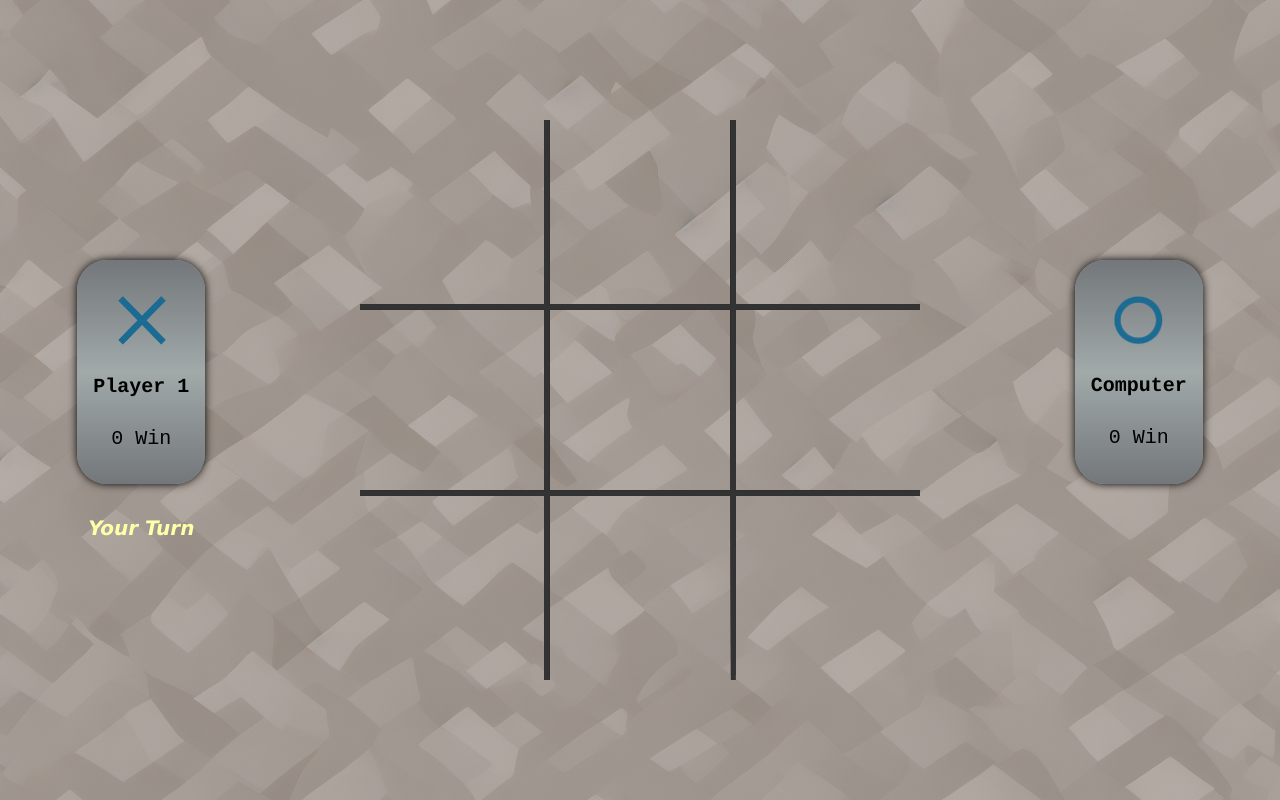
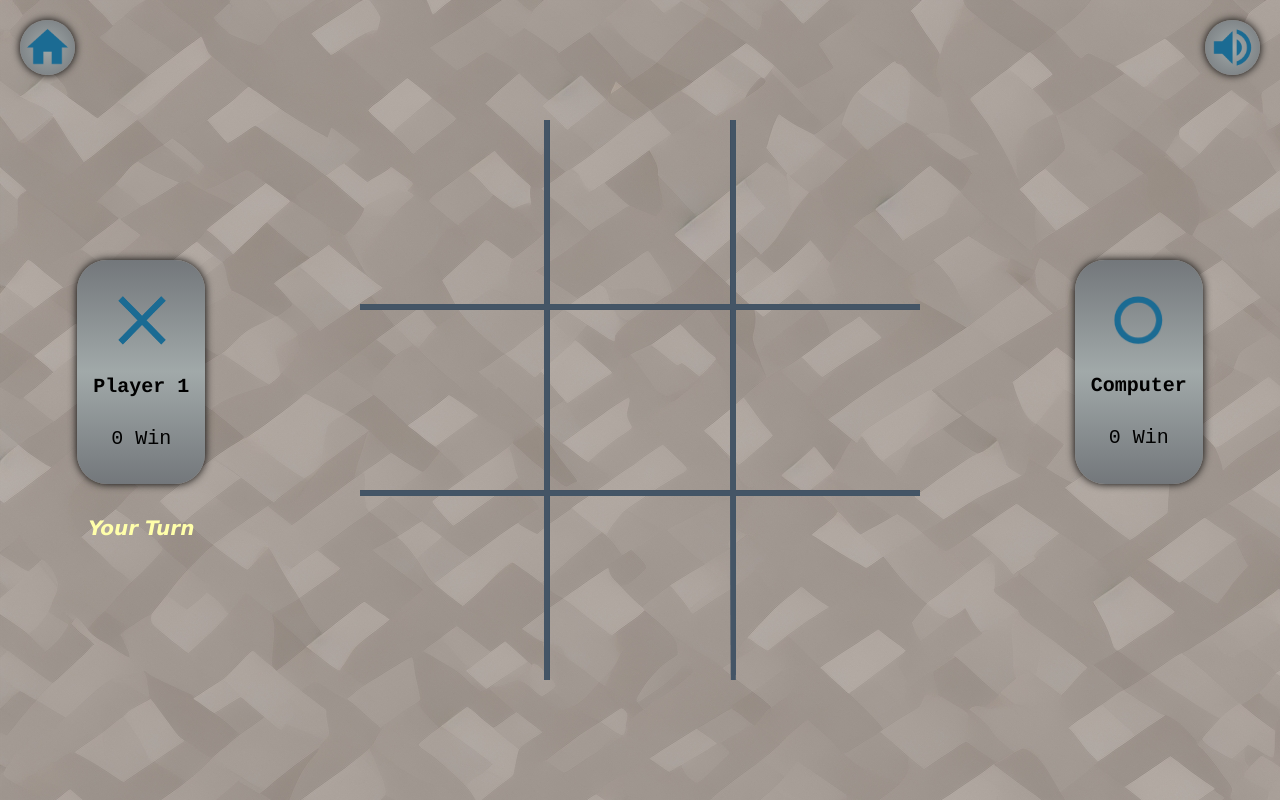
Before and after one commit to tahjid/tahjid.github.io, a plain HTML site: page tictactoe/tic.html in a window 1280 px wide. Both pictures are taken after a click on the element "1 Player". Drawn offline with Linux system fonts and the light colour scheme; a web font is replaced by a local one.

Commit message:
tic final

```diff
--- a/tictactoe/tic.html
+++ b/tictactoe/tic.html
@@ -40,10 +40,10 @@ user-select: none; -webkit-user-select: none; -ms-user-select: none;
 
 
 
-#toBalance {width: 160px; height: 55px;}
+#toBalance {width: 170px; height: 55px;}
 #con3 {height: 55px;}
 #show {
-width: 0px; height: 50px; padding: 0px 5px;
+width: 0px; height: 50px;
 overflow: hidden; white-space: nowrap;
 border-radius: 100px; box-shadow: 0px 4px 0px black;
 background-image: linear-gradient(#164B60, #3AA6B9);
@@ -52,8 +52,8 @@ font-size: 20px; font-family: monospace, arial; color: white;
 animation: showWinner 3s ease-in-out;
 }
 @keyframes showWinner {
-  30% {width: 160px;}
-  70% {width: 160px;}
+  30% {width: 170px;}
+  70% {width: 170px;}
 }
 #com{height: 30%;}
 .con4 {height: 50%; width: 10%; min-width: 100px; min-height: 150px;}
@@ -83,13 +83,23 @@ font-family: Lucida Sans, verdana; font-weight: bold; font-style: italic; font-s
 }
 
 
+.logo {
+position: absolute; width: 45px; top: 20px; cursor: pointer;
+border-radius: 100px; box-shadow: 0px 0px 8px black; padding: 5px;
+background: radial-gradient(#919999, #636B67);
+}
+.logo:hover {opacity: 0.9;}
+.logo:active {opacity: 0.9;}
+#home {left: 20px;}
+#sound {right: 20px;}
+
 
 @media only screen and (orientation: landscape) {
 #com {display: none;}
 }
 @media only screen and (orientation: Portrait) {
 .con4, #toBalance {display: none;}
-.box, .types {cursor: none;}
+.box, .types, .logo {cursor: none;}
 }
 
 
@@ -100,6 +110,9 @@ font-family: Lucida Sans, verdana; font-weight: bold; font-style: italic; font-s
 <body>
 
 
+
+<img src="photo/homeb.png" id="home" class="logo" onclick="reStart()">
+<img src="photo/soundb.png" id="sound" class="logo" onclick="setSound()">
 
 <div id="starting" class="toCenter">
 	<div id="titlecon">
@@ -217,7 +230,10 @@ ctx = canvas.getContext("2d");
 names = document.getElementsByClassName("name");
 turn = document.getElementsByClassName("turn");
 score = document.getElementsByClassName("score");
+logo = document.getElementsByClassName("logo");
 
+isHome = 1;
+isSound = 1;
 
 window.addEventListener("resize", handleResize);
 
@@ -305,17 +321,16 @@ function decVar () {
 	sb = 5;
 	sc = 8;
 	sw = 5;		// win
-	colorb = "#333";
+	colorb = "#445566";
 	colorc = "#1B6B93";
 	colorw = "#5D9C59";
 	colorl = "#7E1717";
-	issound = 1;
+
 	canplay = new Array (0, 0);
 	drew = new Array ();
 	keep = new Array([], []);
 	scores = new Array (0, 0);
 	auto = new Array (0, 1);
-
 
 	x = new Array ();
 	y = new Array ();
@@ -370,8 +385,14 @@ function setType (type) {
 function setType2 () {
 	starting.style.display = "none";
 	container.style.display = "flex";
+	home.src = "photo/home.png";
 	measureSize();
 	decVar();
+	if (isSound) sound.src = "photo/sound.png";
+	else sound.src = "photo/mute.png";
+	logo[0].style.background = "radial-gradient(#A1A9A9, #73777B)";
+	logo[1].style.background = "radial-gradient(#A1A9A9, #73777B)";
+	isHome = 0;
 	drawBoard();
 	if (!type2) {
 		names[1].innerHTML = "Player 2";
@@ -657,7 +678,7 @@ function drawLine4 () {
 		playDraw();
 	}
 	else if (winner == 2) {
-		con3.style.width = "160px";
+		con3.style.width = "170px";
 		show.style.float = "right";
 		if (auto[1]) {
 			show.innerHTML = "Computer Wins";
@@ -669,7 +690,7 @@ function drawLine4 () {
 		}
 	}
 	else {
-		con3.style.width = "160px";
+		con3.style.width = "170px";
 		show.style.float = "left";
 		if (auto[1]) show.innerHTML = "You win";
 		else show.innerHTML = "Player 1 Wins";
@@ -678,6 +699,7 @@ function drawLine4 () {
 	turnAnimation(p, 0);
 	scores[p]++;
 	score[p].innerHTML = scores[p] + " Win";
+	score[p+2].innerHTML = scores[p] + " Win";
 	show.style.display = "flex";
 	setTimeout(newGame, 1500);
 }
@@ -698,6 +720,26 @@ function newGame () {
 }
 function newGame2 () {
 	show.style.display = "none";
+}
+
+function reStart () {
+	ctx.clearRect(-w2, -w2, wt, wt);
+	starting.style.display = "flex";
+	container.style.display = "none";
+	home.src = "photo/homeb.png";
+	if (isSound) sound.src = "photo/soundb.png";
+	else sound.src = "photo/muteb.png";
+	logo[0].style.background = "radial-gradient(#919999, #636B67)";
+	logo[1].style.background = "radial-gradient(#919999, #636B67)";
+	p = 0;
+	startp = 0;
+	winner = 0;
+	canplay = new Array (0, 0);
+	drew = new Array ();
+	keep = new Array([], []);
+	scores = new Array (0, 0);
+	auto = new Array (0, 1);
+	isHome = 1;
 }
 
 
@@ -754,6 +796,18 @@ function turnAnimation (i, isShow) {
 }
 
 
+function setSound () {
+	if (isSound) {
+		isSound = 0;
+		if (isHome) sound.src = "photo/muteb.png";
+		else sound.src = "photo/mute.png";
+	}
+	else {
+		isSound = 1;
+		if (isHome) sound.src = "photo/soundb.png";
+		else sound.src = "photo/sound.png";
+	}
+}
 function playCross () {
 	crossAudio.play();
 }
```
Also changed, not shown: index.html (+1 -1 lines), tictactoe/photo/home.png (added), tictactoe/photo/homeb.png (added), tictactoe/photo/mute.png (added), tictactoe/photo/muteb.png (added), tictactoe/photo/sound.png (added), tictactoe/photo/soundb.png (added).
